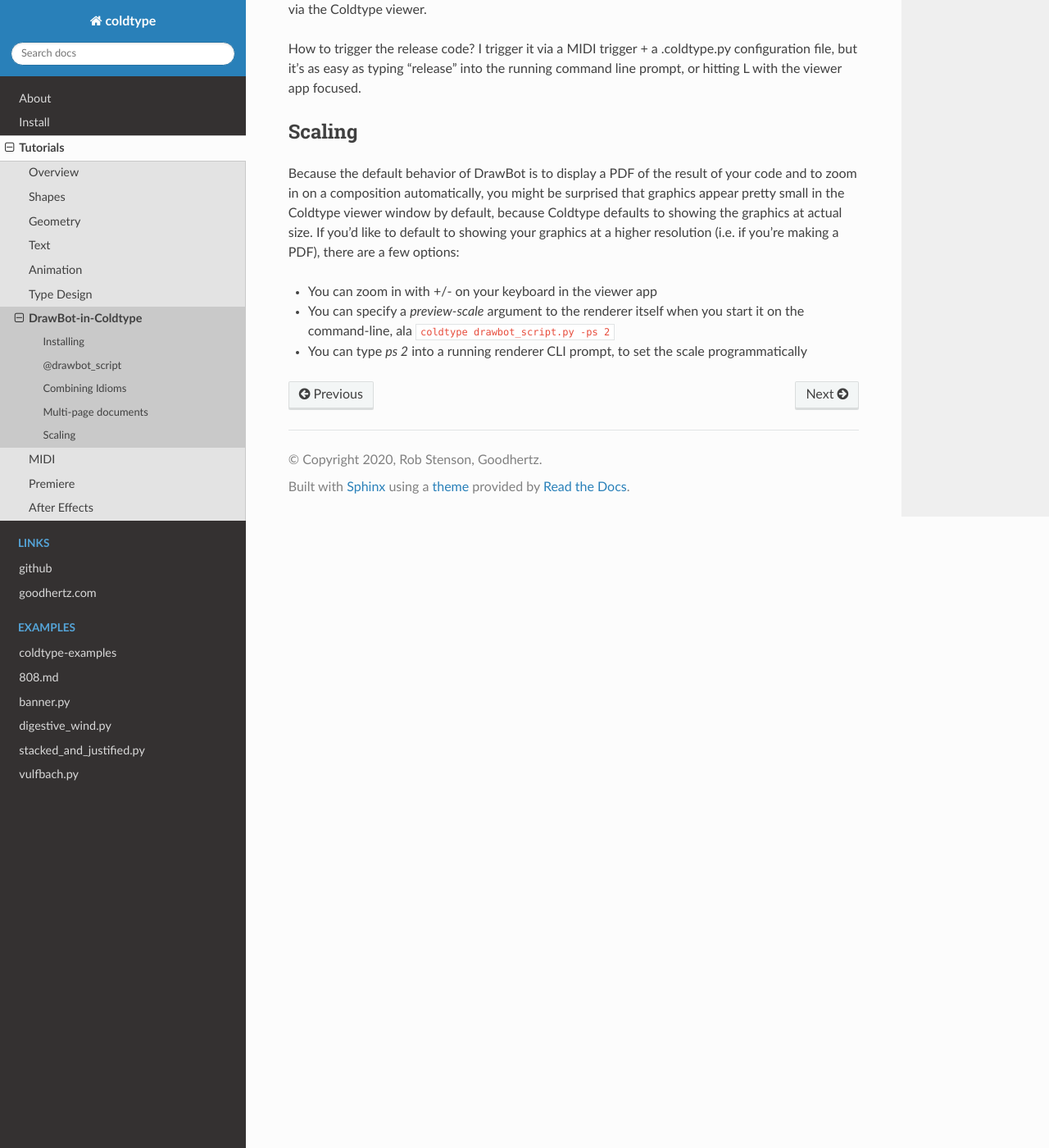
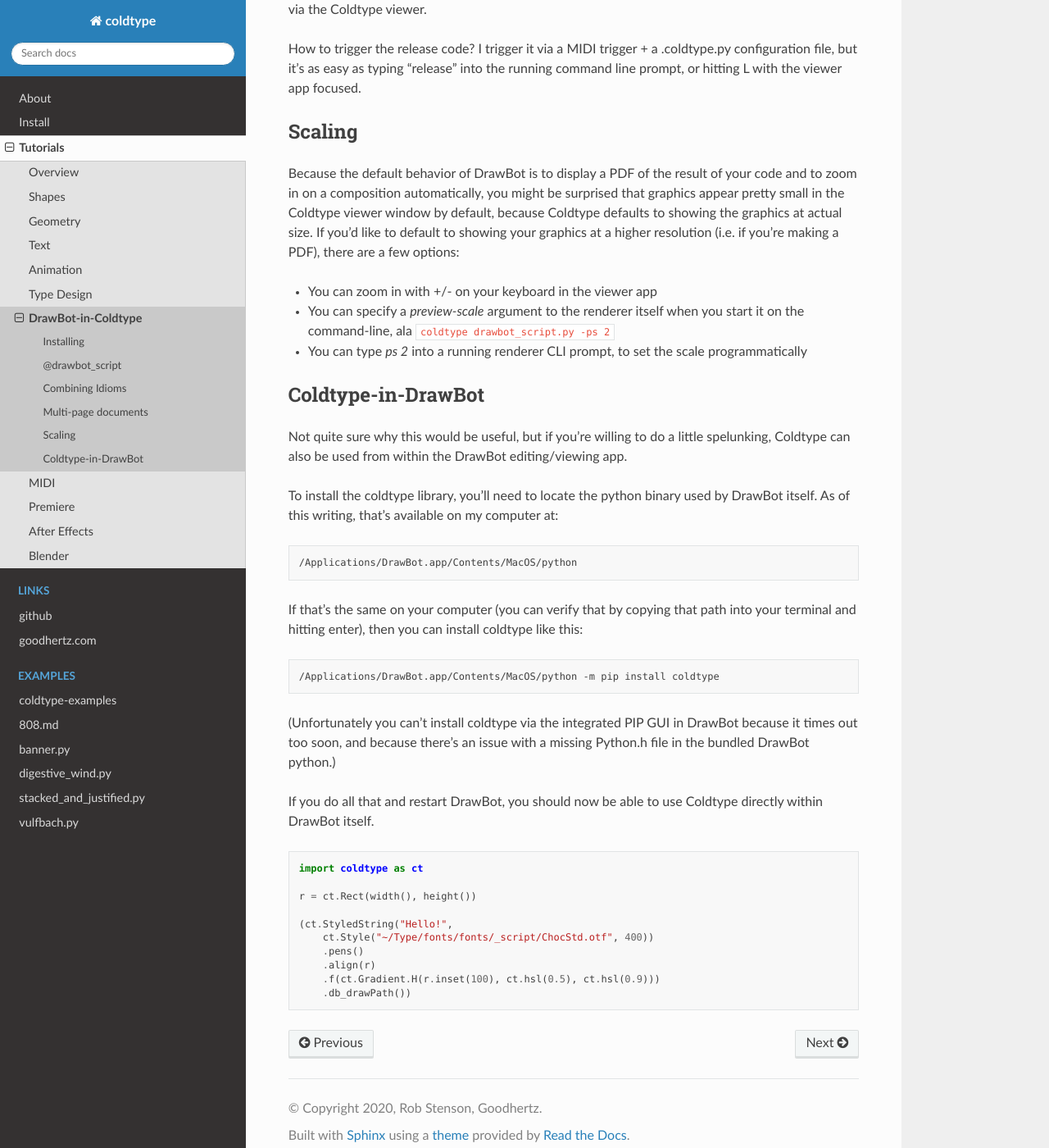
Before and after one commit to coldtype/coldtype, a Sphinx documentation site: the page built from docs/tutorials/drawbot.rst, in a window 1280 px wide and 1400 px high, scrolled down 3083 px. Shown: the whole window at 82% size. Built offline with Sphinx 7.4.7 and the Read the Docs theme 2.0.0, drawn with Linux system fonts in a browser that asks for light colours; pages that are not in the unit, such as notebooks, are missing from menus.

Commit message:
document process of getting coldtype-in-drawbot to work

```diff
--- /dev/null
+++ b/docs/tutorials/blender.rst
@@ -0,0 +1,4 @@
+Blender
+=======
+
+TODO
--- a/docs/tutorials/drawbot.rst
+++ b/docs/tutorials/drawbot.rst
@@ -111,3 +111,37 @@
 * You can zoom in with +/- on your keyboard in the viewer app
 * You can specify a `preview-scale` argument to the renderer itself when you start it on the command-line, ala ``coldtype drawbot_script.py -ps 2``
 * You can type `ps 2` into a running renderer CLI prompt, to set the scale programmatically
+
+Coldtype-in-DrawBot
+-------------------
+
+Not quite sure why this would be useful, but if you're willing to do a little spelunking, Coldtype can also be used from within the DrawBot editing/viewing app.
+
+To install the coldtype library, you'll need to locate the python binary used by DrawBot itself. As of this writing, that’s available on my computer at:
+
+.. code:: bash
+
+    /Applications/DrawBot.app/Contents/MacOS/python
+
+If that’s the same on your computer (you can verify that by copying that path into your terminal and hitting enter), then you can install coldtype like this:
+
+.. code:: bash
+
+    /Applications/DrawBot.app/Contents/MacOS/python -m pip install coldtype
+
+(Unfortunately you can’t install coldtype via the integrated PIP GUI in DrawBot because it times out too soon, and because there’s an issue with a missing Python.h file in the bundled DrawBot python.)
+
+If you do all that and restart DrawBot, you should now be able to use Coldtype directly within DrawBot itself.
+
+.. code:: python
+
+    import coldtype as ct
+
+    r = ct.Rect(width(), height())
+
+    (ct.StyledString("Hello!",
+        ct.Style("~/Type/fonts/fonts/_script/ChocStd.otf", 400))
+        .pens()
+        .align(r)
+        .f(ct.Gradient.H(r.inset(100), ct.hsl(0.5), ct.hsl(0.9)))
+        .db_drawPath())
--- a/docs/tutorials/index.rst
+++ b/docs/tutorials/index.rst
@@ -18,3 +18,4 @@
     midi
     premiere
     aftereffects
+    blender
```
